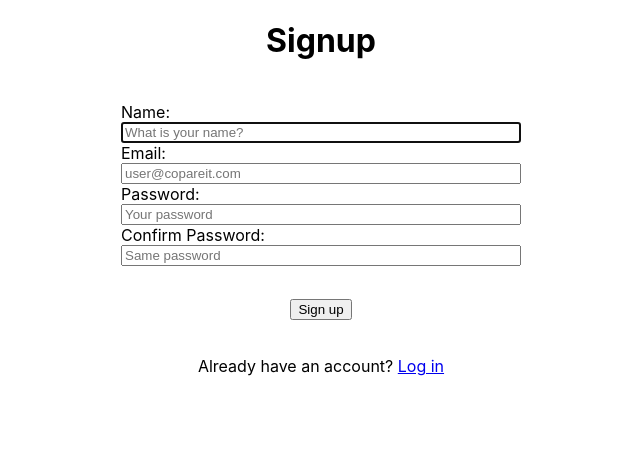
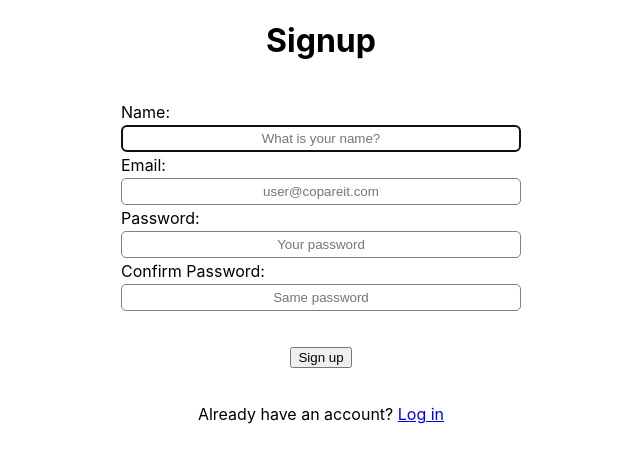
Before and after one commit to vermontgarcia/mern-react-app, a React (Create React App) app: page /signup in a window 1280 px wide. Shown: the top 462 px of the page, without its empty margins (319-959 px from the left). Built offline with nearby package versions, Linux system fonts and the light colour scheme; sample sign-in values are in the browser's storage.

Commit message:
Styles to login and signup inputs

```diff
--- a/src/Components/Login/Login.js
+++ b/src/Components/Login/Login.js
@@ -24,8 +24,8 @@ class Login extends Component {
         <div className='form-envelop'>
           <form onSubmit={this.props.handleLogin}>
             <div className='fields-envelop'>
-              <InputField title='Email:' type='email' name='email' placeholder='user@copareit.com' handleChange={this.props.handleChange} autofocus='autofocus' />
-              <InputField title='Password:' type='password' name='password' placeholder='Your password' handleChange={this.props.handleChange} />
+              <InputField className='input' title='Email:' type='email' name='email' placeholder='user@copareit.com' handleChange={this.props.handleChange} autofocus='autofocus' />
+              <InputField className='input' title='Password:' type='password' name='password' placeholder='Your password' handleChange={this.props.handleChange} />
             </div>
             <div className='button-envelop'>
               <FormButton className='form-button button' type='submit' name='Log in' />
--- a/src/Components/Signup/Signup.js
+++ b/src/Components/Signup/Signup.js
@@ -13,10 +13,10 @@ class Signup extends Component {
         <div className='form-envelop'>
           <form onSubmit={this.props.handleSignup}>
             <div className='fields-envelop'>
-              <InputField title='Name:' type='text' name='name' placeholder='What is your name?' handleChange={this.props.handleChange} autofocus='autofocus' />
-              <InputField title='Email:' type='email' name='email' placeholder='user@copareit.com' handleChange={this.props.handleChange} />
-              <InputField title='Password:' type='password' name='password' placeholder='Your password' handleChange={this.props.handleChange} />
-              <InputField title='Confirm Password:' type='password' name='confirmPassword' placeholder='Same password' handleChange={this.props.handleChange} />
+              <InputField className='input' title='Name:' type='text' name='name' placeholder='What is your name?' handleChange={this.props.handleChange} autofocus='autofocus' />
+              <InputField className='input' title='Email:' type='email' name='email' placeholder='user@copareit.com' handleChange={this.props.handleChange} />
+              <InputField className='input' title='Password:' type='password' name='password' placeholder='Your password' handleChange={this.props.handleChange} />
+              <InputField className='input' title='Confirm Password:' type='password' name='confirmPassword' placeholder='Same password' handleChange={this.props.handleChange} />
             </div>
             <div className='button-envelop'>
               <FormButton className='form-button button' type='submit' name='Sign up' />
```
